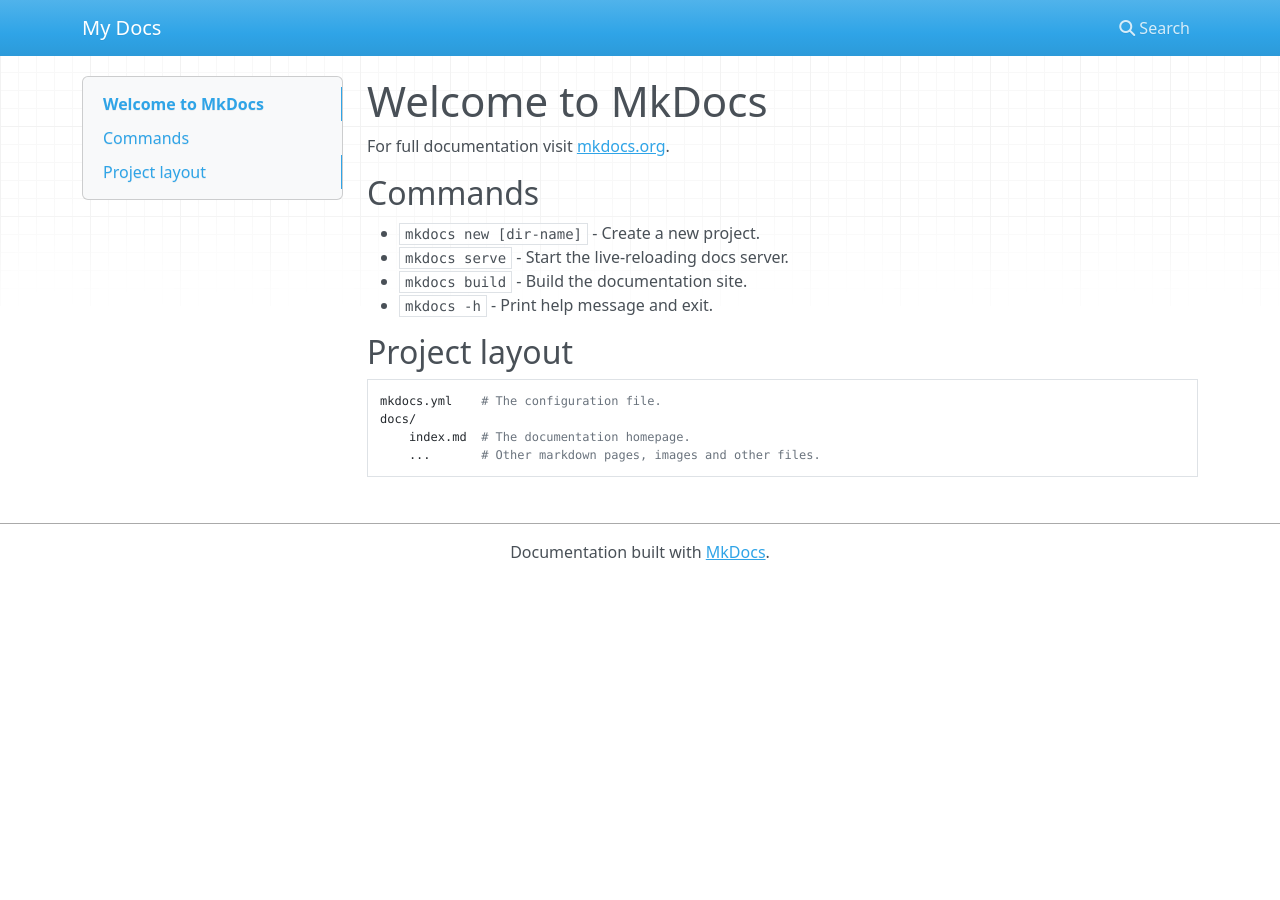
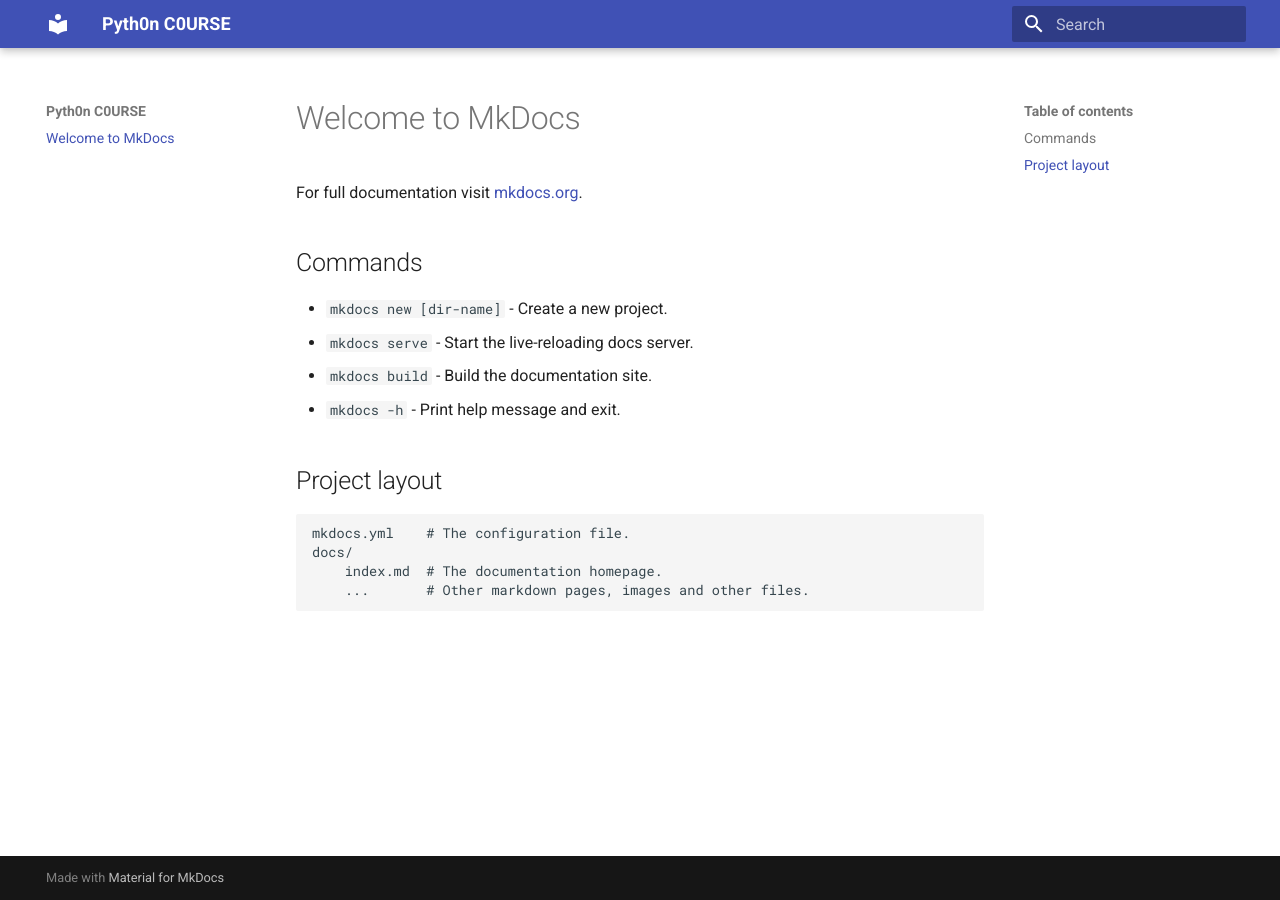
Before and after one commit to FSteak/pythoncoursemkdocs, an MkDocs documentation site: the page built from docs/index.md, in a window 1280 px wide. Built offline with MkDocs 1.6.1 and Material for MkDocs 9.7.7, drawn with Linux system fonts in a browser that asks for light colours; nearby versions of some CDN libraries.

Commit message:
Add Visual Studio Code settings and adding Material theme for mkdocs

```diff
--- a/mkdocs.yml
+++ b/mkdocs.yml
@@ -1 +1,3 @@
-site_name: My Docs
+site_name: Pyth0n C0URSE
+theme:
+  name: material
```
